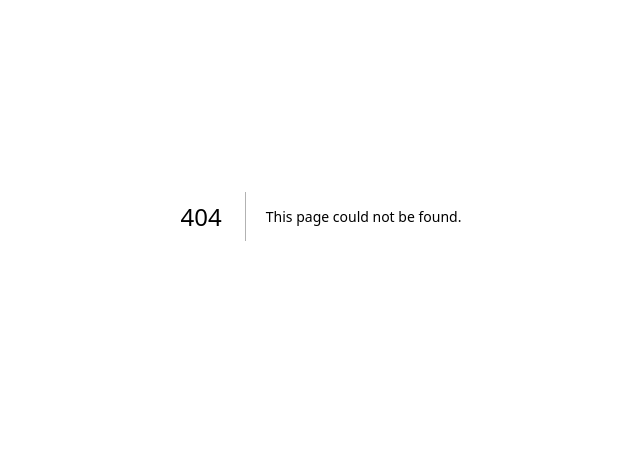
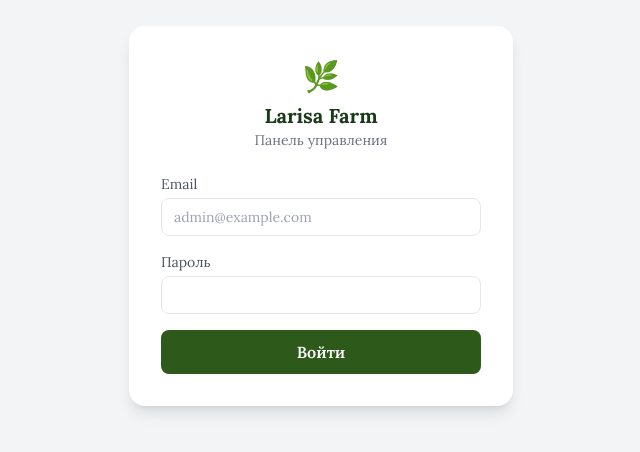
Before and after one commit to rnilyn02-glitch/larisa-farm, a Next.js app in the folder frontend/: page /admin/login in a window 1280 px wide. Before the commit this address had no page. Shown: the part 184-636 px from the top of the page, without its empty margins (319-959 px from the left). Built offline with nearby package versions, Linux system fonts and the light colour scheme.

Commit message:
feat: admin login page

```diff
--- /dev/null
+++ b/frontend/app/admin/login/page.tsx
@@ -0,0 +1,5 @@
+import { LoginForm } from '@/components/admin/LoginForm'
+
+export default function AdminLoginPage() {
+  return <LoginForm />
+}
--- /dev/null
+++ b/frontend/components/admin/LoginForm.tsx
@@ -0,0 +1,95 @@
+'use client'
+import { useState } from 'react'
+import { useForm } from 'react-hook-form'
+import { zodResolver } from '@hookform/resolvers/zod'
+import { z } from 'zod'
+import { useRouter } from 'next/navigation'
+
+const loginSchema = z.object({
+  email: z.string().email('Введите корректный email'),
+  password: z.string().min(1, 'Введите пароль'),
+})
+type LoginFormData = z.infer<typeof loginSchema>
+
+export function LoginForm() {
+  const router = useRouter()
+  const [error, setError] = useState<string | null>(null)
+  const [submitting, setSubmitting] = useState(false)
+
+  const { register, handleSubmit, formState: { errors } } = useForm<LoginFormData>({
+    resolver: zodResolver(loginSchema),
+  })
+
+  const onSubmit = async (data: LoginFormData) => {
+    setSubmitting(true)
+    setError(null)
+    try {
+      const res = await fetch('/api/admin/login', {
+        method: 'POST',
+        headers: { 'Content-Type': 'application/json' },
+        body: JSON.stringify(data),
+      })
+      if (!res.ok) {
+        setError('Неверный email или пароль')
+        return
+      }
+      router.push('/admin')
+      router.refresh()
+    } catch {
+      setError('Ошибка сети. Попробуйте ещё раз.')
+    } finally {
+      setSubmitting(false)
+    }
+  }
+
+  return (
+    <div className="min-h-screen flex items-center justify-center bg-gray-100">
+      <div className="bg-white rounded-2xl shadow-lg p-8 w-full max-w-sm">
+        <div className="text-center mb-6">
+          <p className="text-3xl mb-2">🌿</p>
+          <h1 className="text-xl font-bold text-[#1a3a1a]">Larisa Farm</h1>
+          <p className="text-gray-500 text-sm">Панель управления</p>
+        </div>
+
+        <form onSubmit={handleSubmit(onSubmit)} className="space-y-4">
+          <div>
+            <label className="block text-sm text-gray-600 mb-1">Email</label>
+            <input
+              {...register('email')}
+              type="email"
+              placeholder="admin@example.com"
+              className="w-full border border-gray-200 rounded-lg px-3 py-2 text-sm focus:outline-none focus:border-[#2d5a1b]"
+            />
+            {errors.email && (
+              <p className="text-red-500 text-xs mt-1">{errors.email.message}</p>
+            )}
+          </div>
+
+          <div>
+            <label className="block text-sm text-gray-600 mb-1">Пароль</label>
+            <input
+              {...register('password')}
+              type="password"
+              className="w-full border border-gray-200 rounded-lg px-3 py-2 text-sm focus:outline-none focus:border-[#2d5a1b]"
+            />
+            {errors.password && (
+              <p className="text-red-500 text-xs mt-1">{errors.password.message}</p>
+            )}
+          </div>
+
+          {error && (
+            <p className="text-red-500 text-sm text-center">{error}</p>
+          )}
+
+          <button
+            type="submit"
+            disabled={submitting}
+            className="w-full bg-[#2d5a1b] text-white py-2.5 rounded-lg font-semibold hover:bg-[#7ab648] transition-colors disabled:opacity-60"
+          >
+            {submitting ? 'Вход...' : 'Войти'}
+          </button>
+        </form>
+      </div>
+    </div>
+  )
+}
```
